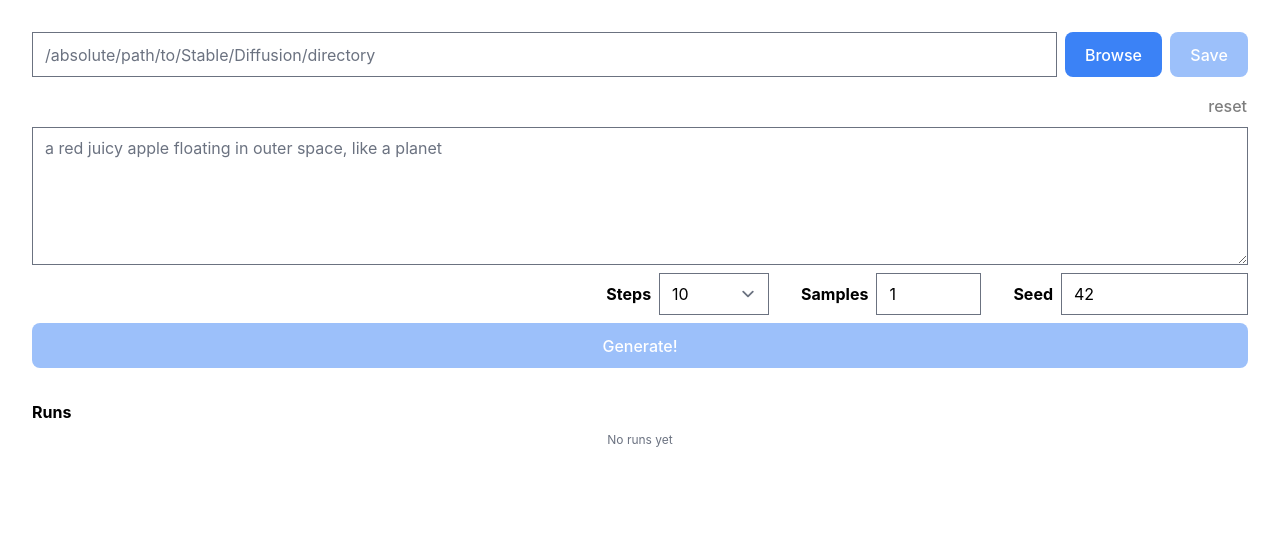
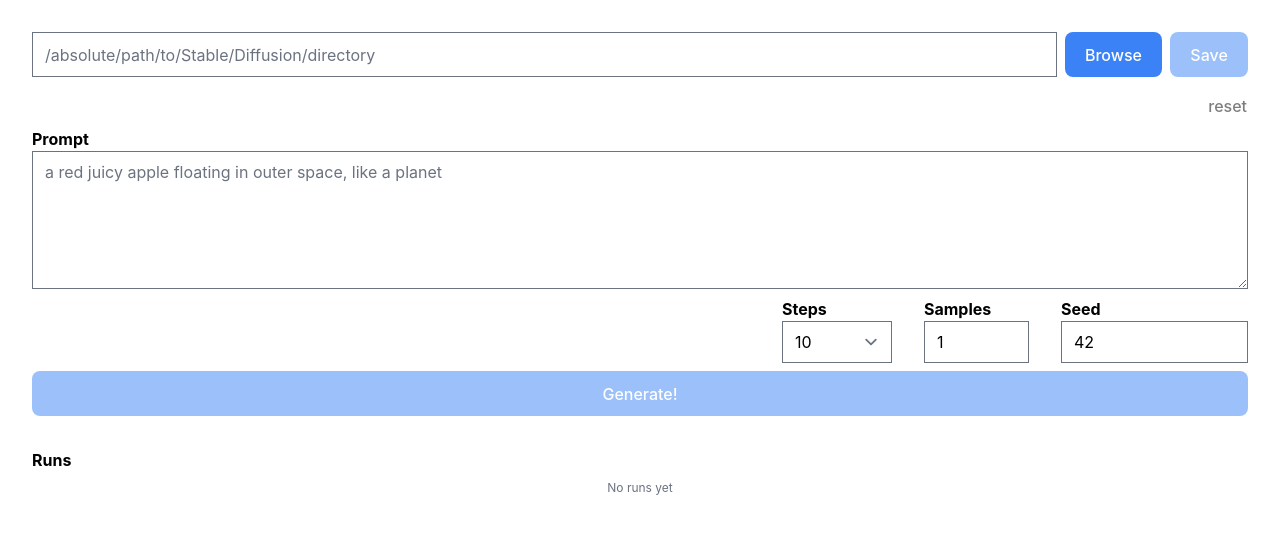
Before and after one commit to breadthe/sd-buddy, a Svelte app: page / in a window 1280 px wide. Shown: the top 534 px of the page. Built offline with nearby package versions, Linux system fonts and the light colour scheme.

Commit message:
Form tweaks

```diff
--- a/src/Generate.svelte
+++ b/src/Generate.svelte
@@ -165,16 +165,15 @@
   <div class="flex flex-col items-end gap-2">
     <button class="transparent" on:click={resetForm}>reset</button>
 
-    <textarea
-      rows="5"
-      cols="50"
-      bind:value={prompt}
-      {placeholder}
-      class="w-full"
-    />
+    <div class="w-full">
+      <label class="flex flex-col">
+        <span class="font-bold">Prompt</span>
+        <textarea rows="5" cols="50" bind:value={prompt} {placeholder} />
+      </label>
+    </div>
 
     <div class="flex gap-8">
-      <label class="flex items-center gap-2">
+      <label class="flex flex-col">
         <span class="font-bold">Steps</span>
 
         {#if useCustomSteps}
@@ -212,13 +211,13 @@
         {/if}
       </label>
 
-      <label class="flex items-center gap-2">
+      <label class="flex flex-col">
         <span class="font-bold">Samples</span>
 
         <input type="number" bind:value={samples} min="1" max={maxSamples} />
       </label>
 
-      <label class="flex items-center gap-2">
+      <label class="flex flex-col">
         <span class="font-bold">Seed</span>
 
         <input type="number" bind:value={seed} min="-1" max={maxSeed} />
```
